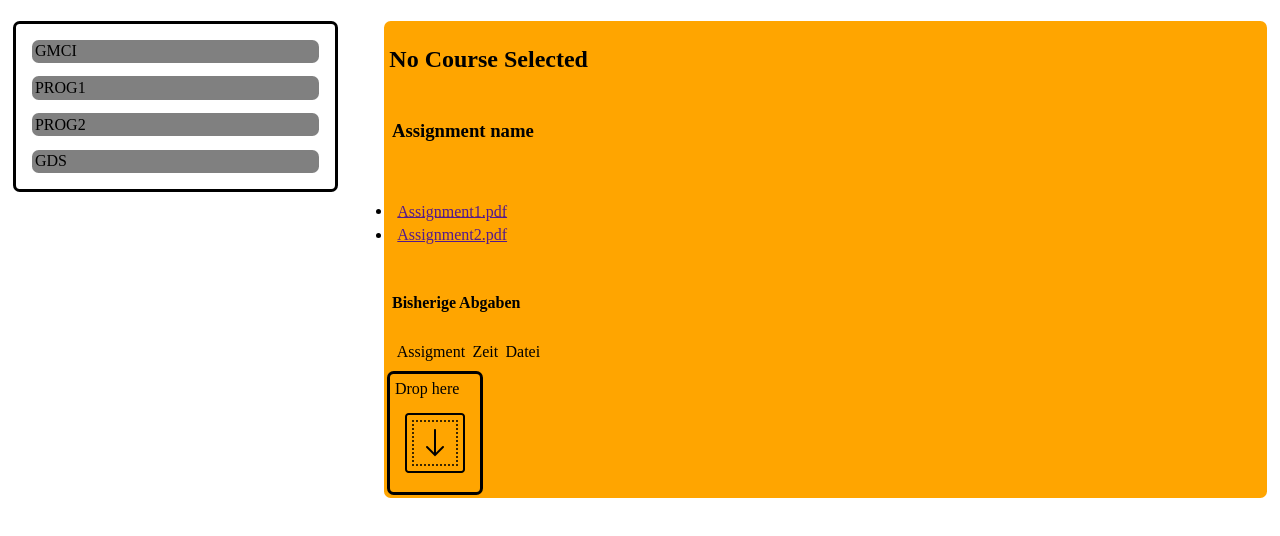
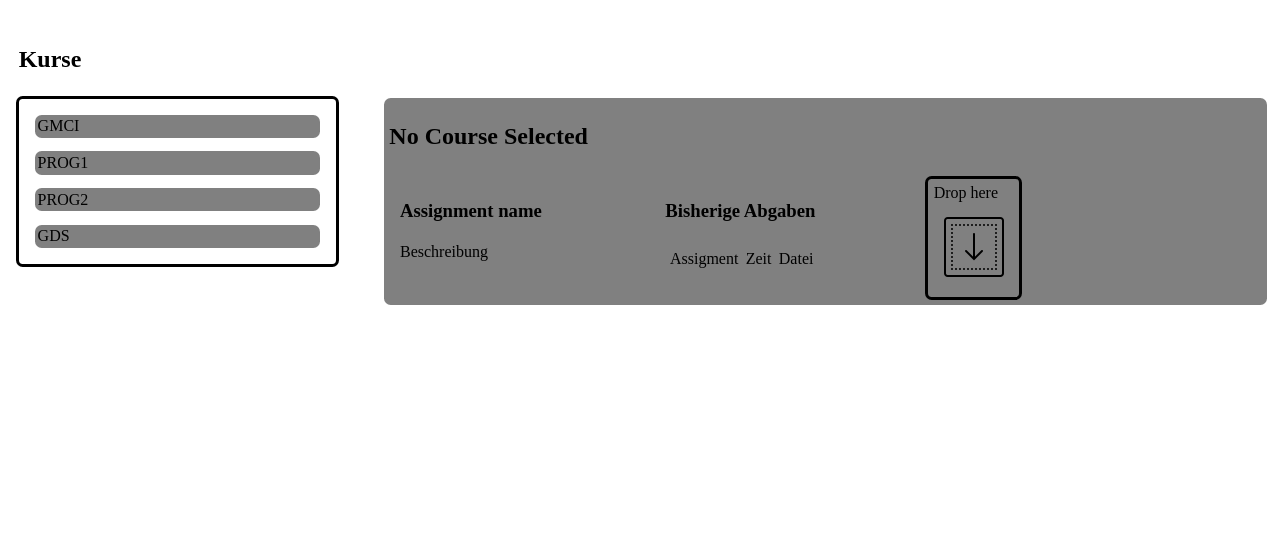
Before and after one commit to von-hertzberg/gmci-bitti-punkte, a plain HTML site: page index.html in a window 1280 px wide. Shown: the part 84-620 px from the top of the page. Drawn offline with Linux system fonts and the light colour scheme.

Commit message:
improved layout

```diff
--- a/index.html
+++ b/index.html
@@ -15,35 +15,27 @@
         </h1>
     </div>
 
+    <div>
+        <h2>Kurse</h2>
+
         <div class="course-list" id="course-list">
+        </div>
     </div>
 
     <div class="course-details" id="course-details">
         <h2 id="course-name">No Course Selected</h2>
 
+        <div class="assignment">
             <div class="assignment-info">
-            <h3>
-                Assignment name
-            </h3>
+                <h3> Assignment name </h3>
 
                 <span>
-
+                    Beschreibung
                 </span>
-
-            <ul>
-                <li>
-                    <a href="">Assignment1.pdf</a>
-                </li>
-                <li>
-                    <a href="">Assignment2.pdf</a>
-                </li>
-            </ul>
             </div>
 
-        <div class="submissions">
-            <h4>
-                Bisherige Abgaben
-            </h4>
+            <div class="previous-submissions">
+                <h3> Bisherige Abgaben </h3>
 
             <table id="submissions-table">
                 <tr>
@@ -70,6 +62,9 @@
             </button-->
         </div>
     </div>
+
+
+
 </body>
 
 </html>
--- a/style.css
+++ b/style.css
@@ -17,7 +17,7 @@
 }
 
 .course-details {
-    background-color: orange;
+    background-color: grey;
     float: right;
     width: 70%;
     height: 100%;
@@ -28,10 +28,22 @@
     background-color: grey;
 }
 
+.assignment {
+    display: flex;
+    margin-left: 4pt;
+}
+
+.assignment-info {
+    width: 30%;
+}
+
+.previous-submissions {
+    width: 30%;
+}
+
 .file-submit {
-    border-radius: 2;
-    border: 2;
-    border-color: black;
+    width: 30%;
+
     border-style: solid;
 
     height: fit-content;
```
Lines whose indentation alone changed are shown as unchanged.
